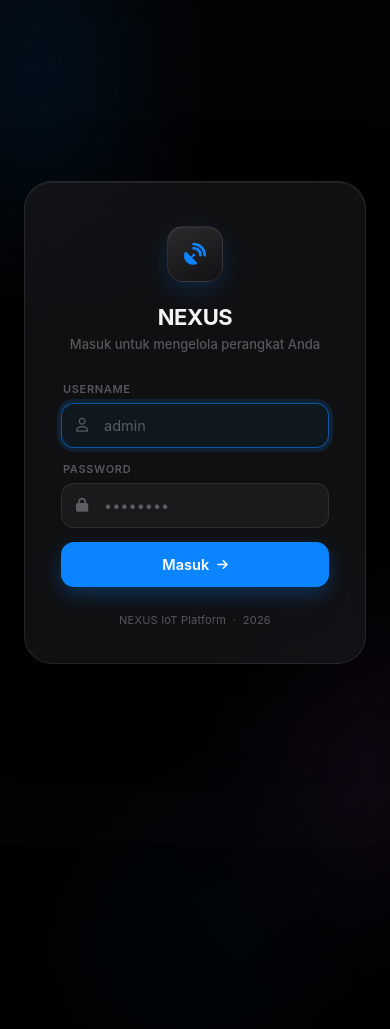
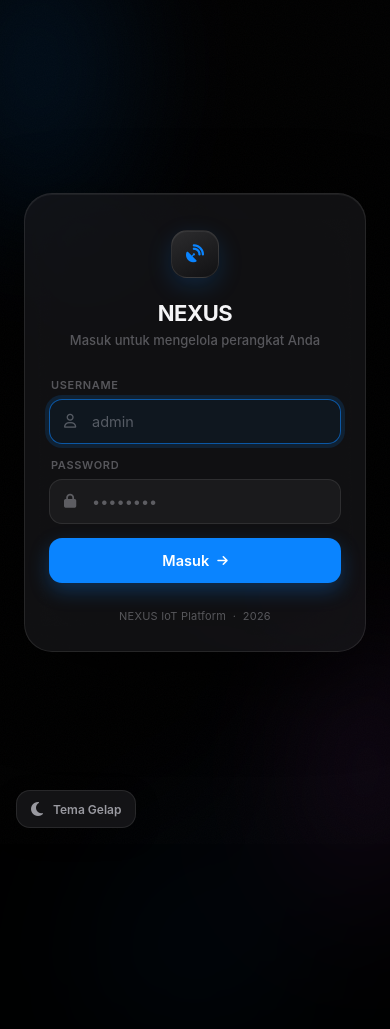
Before and after one commit to takathena/nexus-iot, a Flask app: page /login in a window 390 px wide; the page is wider, and only the part inside the window is pictured. Run offline with Flask 3, Linux system fonts and the light colour scheme.

Commit message:
Enhance light theme styles and theme toggle functionality

```diff
--- a/templates/login.html
+++ b/templates/login.html
@@ -167,11 +261,61 @@
     font-size:11px;
     color:var(--text-3);
     letter-spacing:.02em;
+    transition: color 0.3s ease;
+  }
+
+  /* ============ THEME TOGGLE BUTTON (BOTTOM LEFT) ============ */
+  .theme-toggle-login {
+    position: fixed;
+    bottom: 24px;
+    left: 24px;
+    z-index: 100;
+    background: rgba(28,28,30,.7);
+    backdrop-filter: blur(20px);
+    -webkit-backdrop-filter: blur(20px);
+    border: 1px solid var(--hairline);
+    border-radius: 14px;
+    padding: 12px 18px;
+    color: var(--text-2);
+    font-size: 13px;
+    font-weight: 600;
+    cursor: pointer;
+    display: flex;
+    align-items: center;
+    gap: 10px;
+    font-family: var(--font);
+    transition: all 0.3s ease;
+    box-shadow: 0 8px 24px rgba(0,0,0,.3);
+  }
+  .theme-toggle-login:hover {
+    background: var(--surface-solid);
+    color: var(--text);
+  }
+  .theme-toggle-login i {
+    font-size: 16px;
+  }
+
+  @media (max-width:480px){
+    .card{padding:36px 24px 28px;}
+    .mark{width:48px;height:48px;font-size:18px;}
+    .theme-toggle-login {
+      bottom: 16px;
+      left: 16px;
+      padding: 10px 14px;
+      font-size: 12px;
+    }
   }
 </style>
 </head>
 <body>
   <div class="noise"></div>
+
+  <!-- Theme Toggle - Bottom Left -->
+  <button class="theme-toggle-login" onclick="toggleTheme()" id="themeToggleBtn">
+    <i class="fa-solid fa-moon" id="themeIcon"></i>
+    <span id="themeLabel">Tema Gelap</span>
+  </button>
+
   <div class="card">
     <div class="mark"><i class="fa-solid fa-satellite-dish"></i></div>
     <h1>NEXUS</h1>
@@ -201,5 +345,37 @@
 
     <div class="foot">NEXUS IoT Platform &nbsp;·&nbsp; 2026</div>
   </div>
+
+  <script>
+    // ============ THEME TOGGLE ============
+    function toggleTheme() {
+      const currentTheme = document.documentElement.getAttribute('data-theme');
+      const newTheme = currentTheme === 'light' ? 'dark' : 'light';
+      document.documentElement.setAttribute('data-theme', newTheme);
+      localStorage.setItem('nexus-theme', newTheme);
+      updateThemeUI(newTheme);
+    }
+
+    function updateThemeUI(theme) {
+      const icon = document.getElementById('themeIcon');
+      const label = document.getElementById('themeLabel');
+      if (theme === 'light') {
+        icon.className = 'fa-solid fa-sun';
+        label.textContent = 'Tema Terang';
+      } else {
+        icon.className = 'fa-solid fa-moon';
+        label.textContent = 'Tema Gelap';
+      }
+    }
+
+    function loadTheme() {
+      const savedTheme = localStorage.getItem('nexus-theme') || 'dark';
+      document.documentElement.setAttribute('data-theme', savedTheme);
+      updateThemeUI(savedTheme);
+    }
+
+    loadTheme();
+    // ============ END THEME TOGGLE ============
+  </script>
 </body>
 </html>
```
Also changed, not shown: other parts of templates/login.html (+99 -5 lines).
